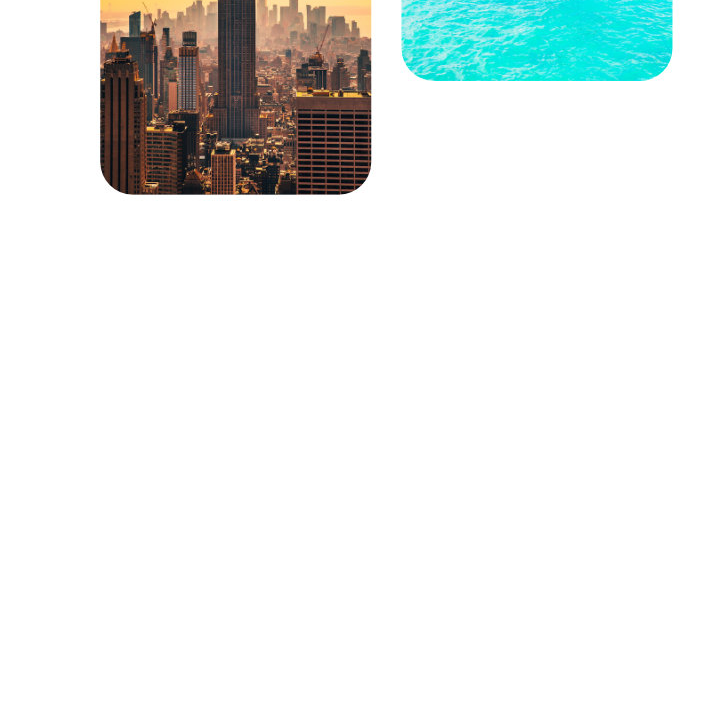
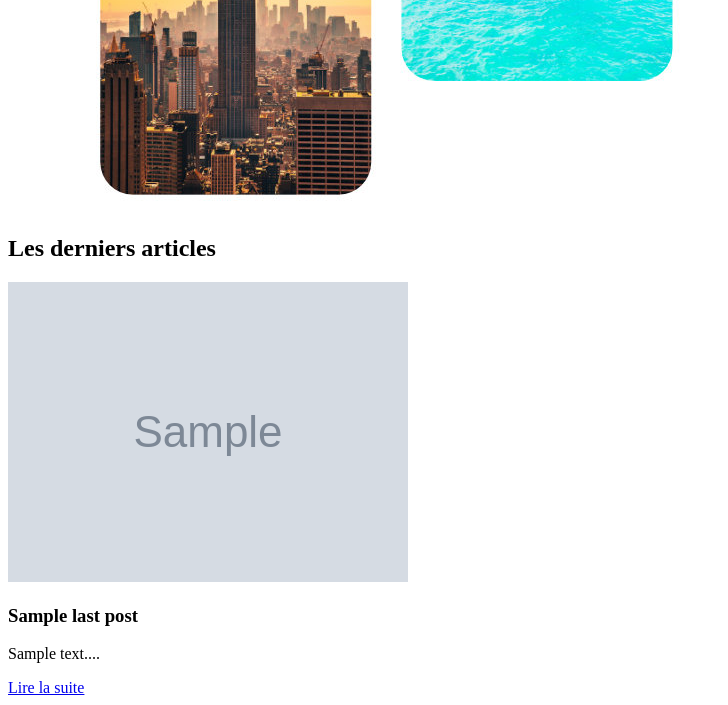
Before and after one commit to sausinfr/travelgo-symfony, a PHP site: template templates/home/index.html.twig in a window 1280 px wide. Shown: the part 760-1465 px from the top of the page, without its empty margins (0-728 px from the left). Before the commit the page ends 961 px from the top, so only its background shows below. Run offline with PHP 8.4, Linux system fonts and the light colour scheme; the template is opened without the code that fills it: most values are stand-ins (such as "Sample title", 1, 10 or a date in 2020); grey boxes marked "Sample" are stand-in pictures; some libraries are stand-ins or nearby versions.

Commit message:
Ajout des derniers articles sur la page d'accueil

```diff
--- a/templates/home/index.html.twig
+++ b/templates/home/index.html.twig
@@ -21,4 +21,27 @@
             </div>
         </div>
     </section>
+    <section>
+        <div class="container mx-auto p-4">
+            <h2 class="mb-5 font-bold">Les derniers articles</h2>
+            <div class="grid grid-cols-1 gap-6 md:grid-cols-2 lg:grid-cols-4">
+                {% for post in lastPosts %}
+                <div class="flex flex-col bg-white border shadow-lg rounded-xl">
+                    <img class="w-full h-60 rounded-t-xl object-cover" src="{{asset('./images/posts/')}}{{post.image}}" alt="{{post.name}}">
+                    <div class="p-4 md:p-5">
+                        <h3 class="text-lg font-bold text-gray-800">
+                            {{post.name}}
+                        </h3>
+                        <p class="mt-1 text-gray-500">
+                            {{post.metaDescription|slice(0,150)}}...
+                        </p>
+                        <a class="mt-2 py-2 px-3 text-sm font-semibold rounded-lg border border-transparent bg-primary text-white" href="{{path('post', {'slug':post.slug})}}">
+                            Lire la suite
+                        </a>
+                    </div>
+                </div>
+                {% endfor %}
+            </div>
+        </div>
+    </section>
 {% endblock %}
```
Also changed, not shown: src/Controller/HomeController.php (+6 -2 lines), src/Repository/PostRepository.php (+9 -11 lines).
